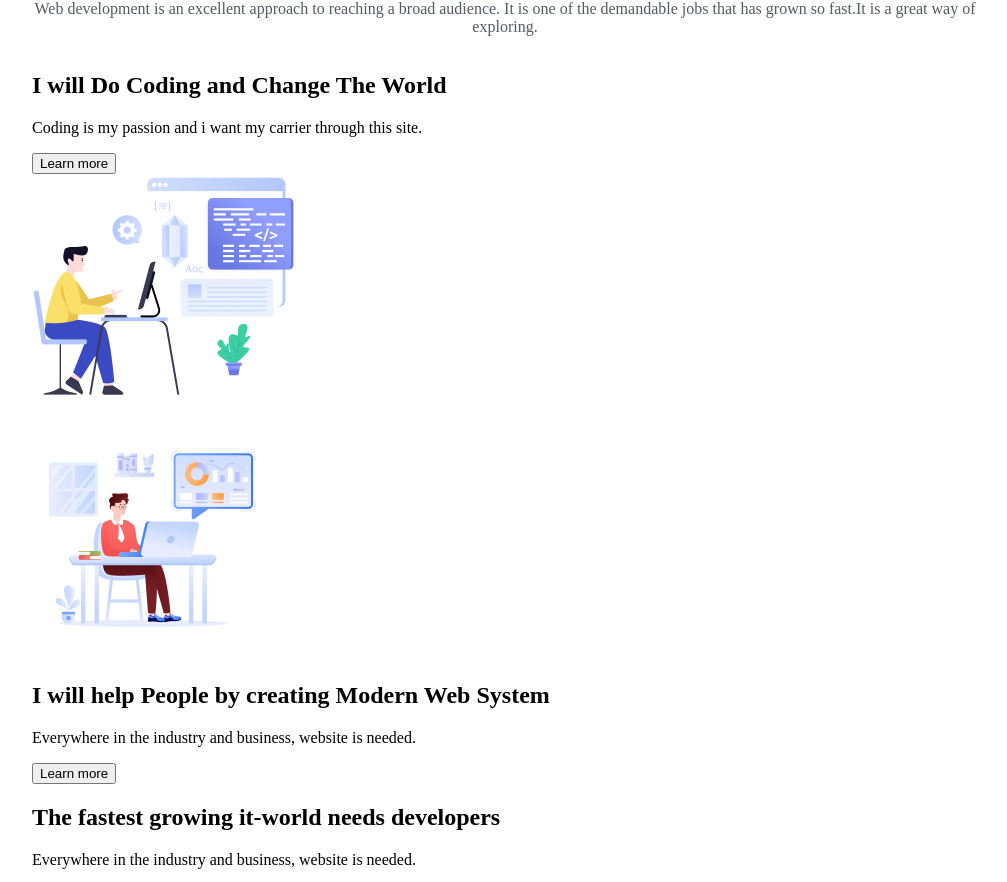
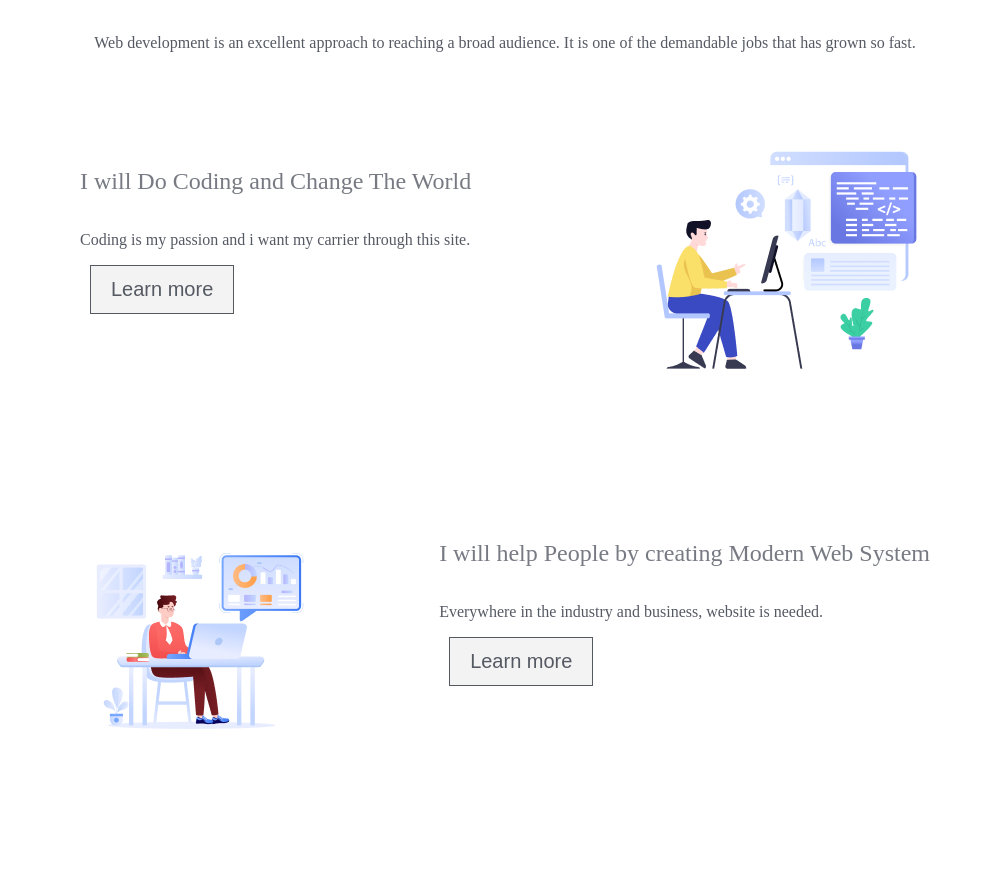
Before and after one commit to tasnim899/Assignment-1, a plain HTML site: page index.html in a window 1280 px wide. Shown: the part 712-1594 px from the top of the page, without its empty margins (135-1142 px from the left). Drawn offline with Linux system fonts and the light colour scheme; a web font is replaced by a local one.

Commit message:
purposePage committed

```diff
--- a/index.html
+++ b/index.html
@@ -25,32 +25,32 @@
 <section class="purpose">
 <div class="first">
     <h1 class="second-title" >Why web development??</h1>
-    <p class="description">Web development is an excellent approach to reaching a broad audience. It is one of the demandable jobs that has grown so fast.It is a great way of exploring.</p>
+    <p class="description">Web development is an excellent approach to reaching a broad audience. It is one of the demandable jobs that has grown so fast.</p>
 </div>
 <div>
-    <div>
-        <div>
-        <h1>I will Do Coding and Change The World</h1>
-        <p>Coding is my passion and i want my carrier through this site.</p>
-        <button>Learn more</button>
+    <div class="first-purpose">
+        <div class="purpose-content">
+        <h1 class="first-purpose-title">I will Do Coding and Change The World</h1>
+        <p class="description">Coding is my passion and i want my carrier through this site.</p>
+        <button class="purpose-button">Learn more</button>
     </div>
         <div><img src="./assets/Layer_1.png"></div>
     </div>
 </div>
-<div>
+<div class="second-purpose">
         <div><img src="./assets/Group 3.png"></div>
-        <div>
-        <h1>I will help People by creating Modern Web System</h1>
-        <p>Everywhere in the industry and business, website is needed.</p>
-        <button>Learn more</button>
+        <div class="purpose-content">
+        <h1 class="first-purpose-title">I will help People by creating Modern Web System</h1>
+        <p class="description">Everywhere in the industry and business, website is needed.</p>
+        <button class="purpose-button">Learn more</button>
         </div>
 </div>
 <div>
-    <div>
-        <div>
-        <h1>The fastest growing it-world needs developers</h1>
-        <p>Everywhere in the industry and business, website is needed.</p>
-        <button>Learn more</button>
+    <div class="third-purpose">
+        <div class="purpose-content">
+        <h1 class="first-purpose-title">The fastest growing it-world needs developers</h1>
+        <p class="description">Everywhere in the industry and business, website is needed.</p>
+        <button class="purpose-button">Learn more</button>
     </div>
         <div><img src="./assets/Group 4.png"></div>
     </div>
--- a/style.css
+++ b/style.css
@@ -12,9 +12,17 @@ opacity: 0.7
 }
 
 .second-title{
-    font-size: 32;
+    color: rgb(13, 19, 33);
+    font-size: 32px;
     font-weight: 800;
     text-align: center;
+}
+.first-purpose-title{
+    color: rgba(13, 19, 33, 0.7);
+font-size: 24px;
+font-weight: 400;
+text-align: center;
+opacity: 0.8;
 }
 
 #hero{
@@ -90,10 +98,29 @@ opacity: 0.7;
     align-items: center;
 
 }
-.purpose .first .second-title{
-    color: rgb(13, 19, 33);
-    font: Azeret Mono;
+.first-purpose, .second-purpose, .third-purpose{
+    display: flex;
+    justify-content: space-between;
+    margin: 32px 0px;
+    padding: 48px;
+}
+
+.purpose-button{
+
+    padding: 12px 20px 12px 20px;
+    margin: 0px 10px;
+    box-sizing: border-box;
+border: 1px solid rgb(13, 19, 33);
+opacity: 0.7;
+color: rgb(13, 19, 33);
 font-size: 20px;
-font-weight: 800;
-text-align: center;
 }
+
+.purpose-content{
+    display: flex;
+flex-direction: column;
+justify-content: flex-start;
+align-items: flex-start;
+    padding: 0px 0px;
+
+}
```
